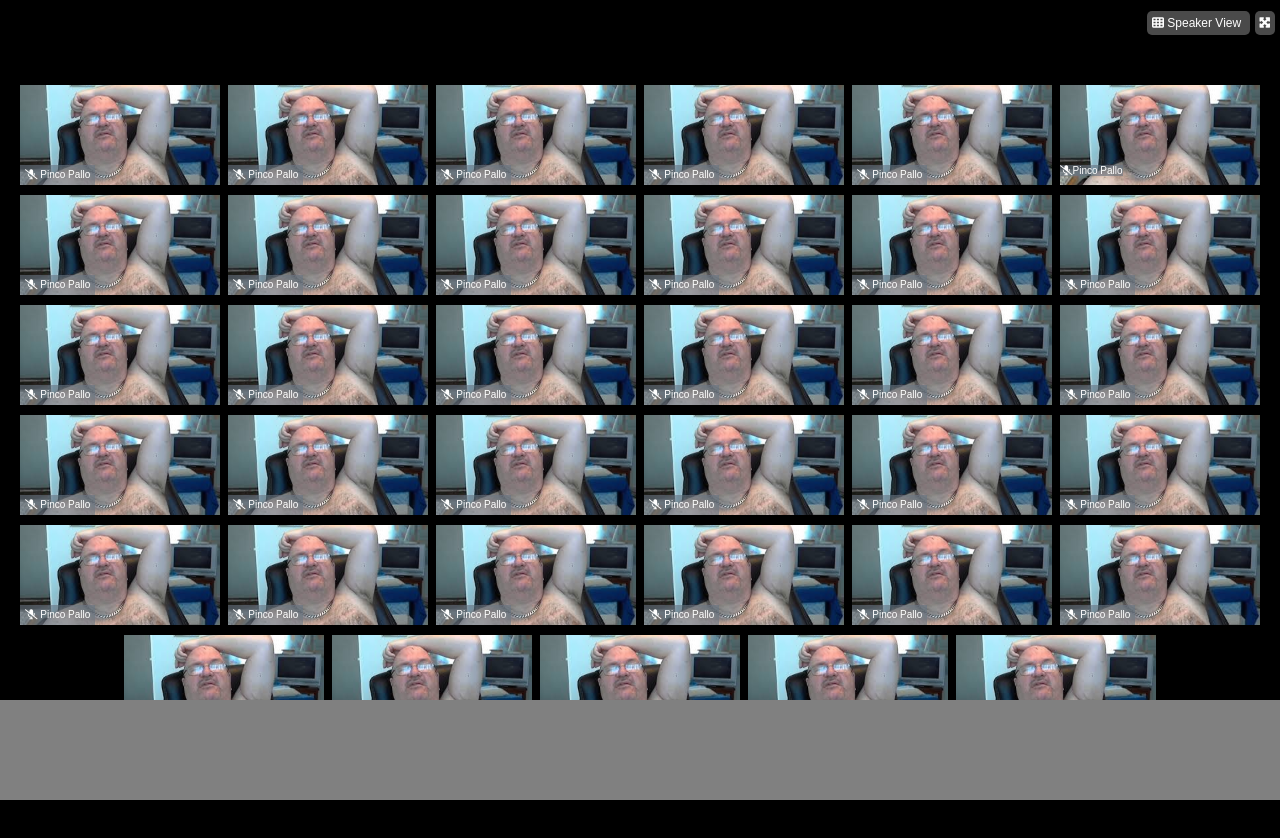
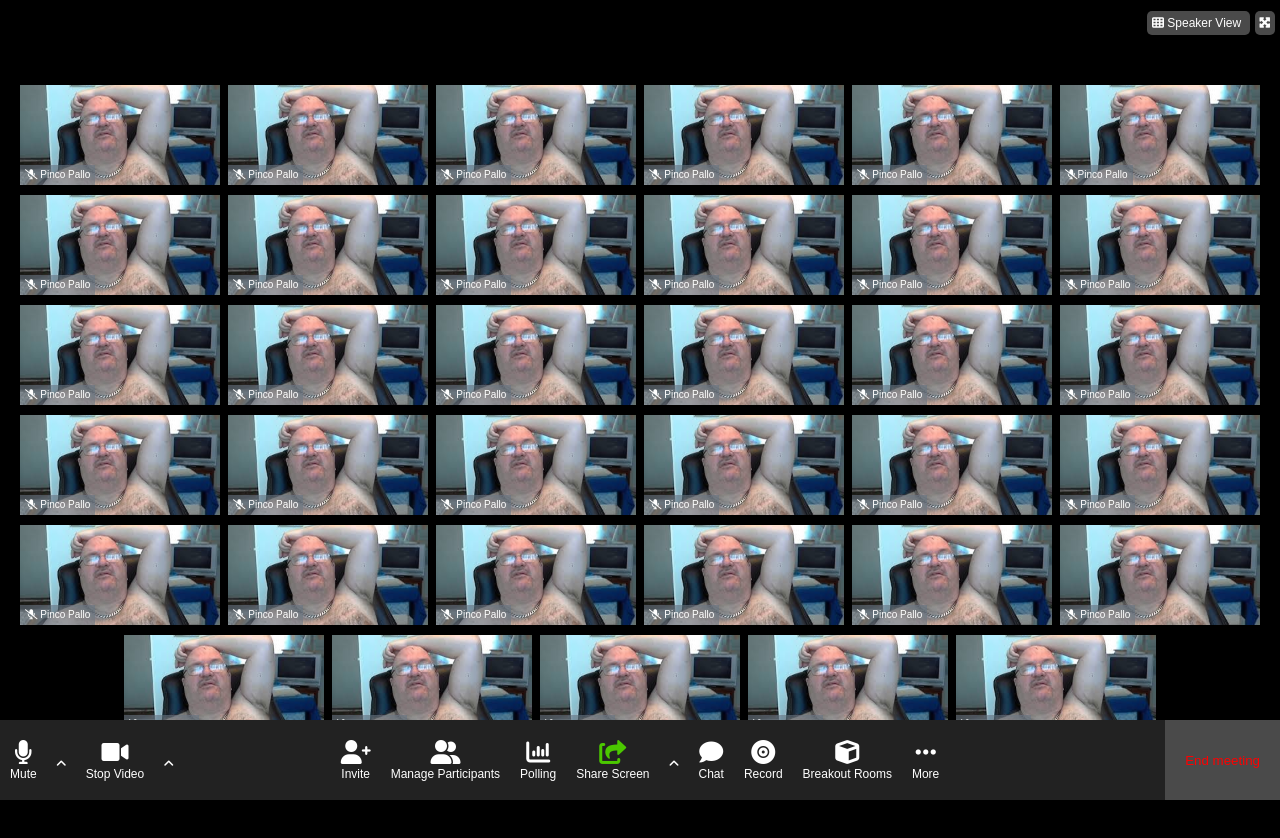
Before and after one commit to Penna92/html-css-zoom, a plain HTML site: page index.html in a window 1280 px wide. Drawn offline with Linux system fonts and the light colour scheme.

Commit message:
index: added content to footer style: added rules to footer

```diff
--- a/css/style.css
+++ b/css/style.css
@@ -1,38 +1,38 @@
 /* reset */
 
-*{
+* {
   padding: 0;
   margin: 0;
   box-sizing: border-box;
 }
-html{
+html {
   font-family: sans-serif;
 }
 
 /* general */
 
-body{
+body {
   background-color: black;
 }
-.debug{
+.debug {
   border: 1px solid black;
 }
-.flex-container-nowrap{
+.flex-container-nowrap {
   display: flex;
   flex-flow: row nowrap;
   justify-content: flex-start;
-    align-items:center;
+  align-items: center;
 }
-.flex-container-wrap{
+.flex-container-wrap {
   display: flex;
   flex-flow: row wrap;
   justify-content: center;
-    align-content:center;
+  align-content: center;
 }
 
 /* header */
 
-header{
+header {
   position: fixed;
   top: 0;
   left: 0;
@@ -40,15 +40,14 @@ header{
   height: 80px;
   background-color: black;
   z-index: 5000;
-
 }
-.view-mode{
+.view-mode {
   color: white;
   margin: 8px 5px;
   float: right;
 }
-.view-mode>span{
-    background-color: rgb(74,74,74);
+.view-mode > span {
+  background-color: rgb(74, 74, 74);
   margin-left: 5px;
   line-height: 30px;
   padding: 5px;
@@ -58,42 +57,100 @@ header{
 
 /* main */
 
-main{
+main {
   width: 100%;
   margin-top: 80px;
   margin-bottom: 100px;
 }
-.user-webcam{
+.user-webcam {
   width: 200px;
   height: 100px;
   position: relative;
   margin: 5px 4px;
 }
-.user-webcam img{
+.user-webcam img {
   width: 100%;
   height: 100%;
   object-fit: cover;
 }
-.user-name{
-    background-color: rgba(103,115,128,0.6);
+.user-name {
+  background-color: rgba(103, 115, 128, 0.6);
   color: white;
   font-size: 10px;
   position: absolute;
   top: 80px;
   left: 0;
 }
-.user-name>span {
+.user-name > span {
   line-height: 20px;
   padding: 0 5px;
 }
 
 /* footer */
 
-footer{
+footer {
   position: fixed;
-    bottom:0;
-    left:0;
+  bottom: 0;
+  left: 0;
   width: 100%;
-    height: 100px;
-    background-color: grey;
+  height: 80px;
+  background-color: rgb(34, 34, 34);
+  display: flex;
 }
+.left-footer,
+.center-footer,
+.right-footer {
+  text-align: center;
+  height: 80px;
+  display: flex;
+  overflow-y: hidden;
+}
+.left-footer,
+.right-footer {
+  width: 20%;
+}
+.left {
+  justify-content: flex-start;
+}
+.center {
+  justify-content: center;
+}
+.right {
+  justify-content: flex-end;
+}
+.footer-block {
+  height: 80px;
+  display: flex;
+  flex-direction: column;
+  justify-content: center;
+  align-items: center;
+  color: white;
+  margin: 0 10px;
+}
+.icon {
+  font-size: 24px;
+  cursor: pointer;
+}
+footer .text {
+  font-size: 12px;
+}
+.fa-angle-up {
+  font-size: 12px;
+}
+.center-footer {
+  width: 60%;
+}
+.right-footer > .footer-block {
+  margin-right: 0;
+}
+button {
+  height: 100%;
+  background-color: rgb(74, 74, 74);
+  padding: 0 20px;
+  cursor: pointer;
+  color: red;
+  border: none;
+}
+.fa-share-from-square {
+  color: rgb(75, 200, 0);
+}
--- a/index.html
+++ b/index.html
@@ -63,7 +63,7 @@
         <div class="user-webcam">
             <img src="img/webcam.png" alt="Webcam utente">
             <div class="user-name">
-                <p><i class="fa-solid fa-microphone-slash"></i>Pinco Pallo</p>
+                <span><i class="fa-solid fa-microphone-slash"></i>Pinco Pallo</span>
             </div>
         </div>
         <div class="user-webcam">
@@ -247,20 +247,97 @@
     <!-- footer -->
     <footer>
         <!-- blocco sinistro -->
-        <div class="left-block">
-
+        <div class="left-footer left">
+            <div class="footer-block">
+                <div class="icon">
+                    <i class="fa-solid fa-microphone"></i>
+                </div>
+                <div class="text">Mute</div>
+            </div>
+            <div class="footer-block">
+                <div class="icon">
+                    <i class="fa-solid fa-angle-up"></i>
+                </div>
+            </div>
+            <div class="footer-block">
+                <div class="icon">
+                    <i class="fa-solid fa-video"></i>
+                </div>
+                <div class="text">Stop Video</div>
+            </div>
+            <div class="footer-block">
+                <div class="icon">
+                    <i class="fa-solid fa-angle-up"></i>
+                </div>
+            </div>
         </div>
         <!-- /blocco sinistro -->
 
         <!-- barra di navigazione centrale -->
-        <nav>
-
+        <nav class="center-footer center">
+            <div class="footer-block">
+                <div class="icon">
+                    <i class="fa-solid fa-user-plus"></i>
+                </div>
+                <div class="text">Invite</div>
+            </div>
+            <div class="footer-block">
+                <div class="icon">
+                    <i class="fa-solid fa-user-group"></i>
+                </div>
+                <div class="text">Manage Participants</div>
+            </div>
+            <div class="footer-block">
+                <div class="icon">
+                    <i class="fa-solid fa-chart-column"></i>
+                </div>
+                <div class="text">Polling</div>
+            </div>
+            <div class="footer-block">
+                <div class="icon">
+                    <i class="fa-solid fa-share-from-square"></i>
+                </div>
+                <div class="text">Share Screen</div>
+            </div>
+            <div class="footer-block">
+                <div class="icon">
+                    <i class="fa-solid fa-angle-up"></i>
+                </div>
+            </div>
+            <div class="footer-block">
+                <div class="icon">
+                    <i class="fa-solid fa-comment"></i>
+                </div>
+                <div class="text">Chat</div>
+            </div>
+            <div class="footer-block">
+                <div class="icon">
+                    <i class="fa-solid fa-record-vinyl"></i>
+                </div>
+                <div class="text">Record</div>
+            </div>
+            <div class="footer-block">
+                <div class="icon">
+                    <i class="fa-solid fa-cube"></i>
+                </div>
+                <div class="text">Breakout Rooms</div>
+            </div>
+            <div class="footer-block">
+                <div class="icon">
+                    <i class="fa-solid fa-ellipsis"></i>
+                </div>
+                <div class="text">More</div>
+            </div>
         </nav>
         <!-- /barra di navigazione centrale -->
 
         <!-- blocco destro -->
-        <div class="right-block">
-
+        <div class="right-footer right">
+            <div class="footer-block">
+                <button>
+                    End meeting
+                </button>
+            </div>
         </div>
         <!-- /blocco destro -->
     </footer>
```
Lines whose indentation alone changed are shown as unchanged.
